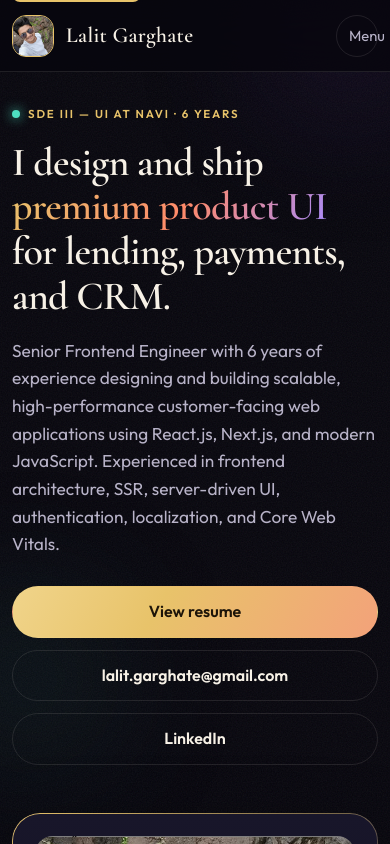
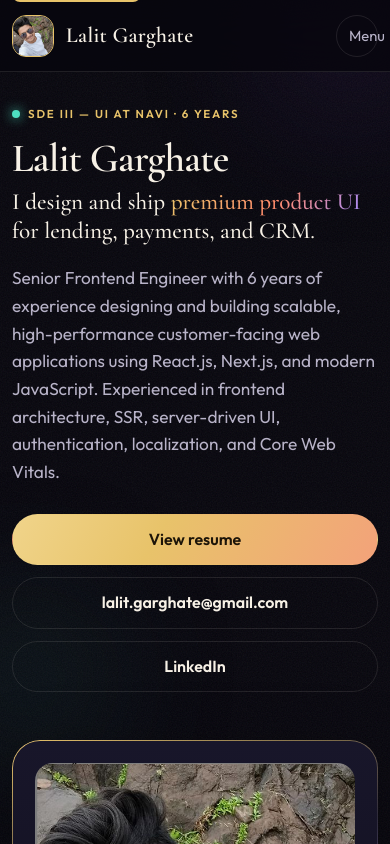
Before and after one commit to lalitlsg/lalitlsg-portfolio, a React (Create React App) app: page / in a window 390 px wide. Shown: the top 844 px of the page. Built offline with nearby package versions, Linux system fonts and the light colour scheme.

Commit message:
Put the name in the hero and clean up the mobile menu
Co-authored-by: Lalit Garghate <lalitlsg@users.noreply.github.com>

```diff
--- a/src/components/Hero.js
+++ b/src/components/Hero.js
@@ -10,9 +10,10 @@ export default function Hero() {
           <p className="eyebrow">
             <span className="dot" /> {profile.role} at {profile.company} · {profile.years} years
           </p>
-          <h1>
+          <h1>{profile.name}</h1>
+          <p className="display">
             I design and ship <span className="accent">premium product UI</span> for lending, payments, and CRM.
-          </h1>
+          </p>
           <p className="lede">{profile.summary}</p>
           <div className="actions">
             <a className="btn btn-primary" href={profile.resumeUrl} target="_blank" rel="noreferrer">
--- a/src/index.css
+++ b/src/index.css
@@ -126,9 +126,10 @@ button,
   position: sticky;
   top: 0;
   z-index: 20;
-  height: var(--nav);
+  min-height: var(--nav);
   display: flex;
-  align-items: center;
+  flex-direction: column;
+  justify-content: center;
   backdrop-filter: blur(18px);
   background: color-mix(in srgb, var(--bg) 78%, transparent);
   border-bottom: 1px solid var(--line);
@@ -244,8 +245,16 @@ h3 {
 }
 
 h1 {
-  font-size: clamp(2.6rem, 6vw, 5.1rem);
-  margin: 14px 0 18px;
+  font-size: clamp(2.8rem, 7vw, 5.4rem);
+  margin: 10px 0 8px;
+}
+
+.display {
+  font-family: "Cormorant Garamond", serif;
+  font-size: clamp(1.45rem, 3.2vw, 2.15rem);
+  line-height: 1.25;
+  margin-bottom: 18px;
+  max-width: 34ch;
 }
 
 .accent {
@@ -491,7 +500,7 @@ h2 {
 
 .chip {
   border: 1px solid var(--line);
-  background: var(--bg);
+  background: linear-gradient(180deg, rgba(167, 139, 250, 0.08), rgba(78, 224, 194, 0.06));
   color: var(--ink);
   border-radius: 999px;
   padding: 6px 12px;
@@ -638,15 +647,19 @@ h2 {
   .mobile-menu {
     display: flex;
     flex-direction: column;
-    gap: 8px;
-    padding: 12px 16px 20px;
-    border-bottom: 1px solid var(--line);
-    background: var(--bg);
+    gap: 4px;
+    width: 100%;
+    padding: 8px 16px 18px;
+    background: var(--bg-2);
   }
 
-  .mobile-menu a {
-    padding: 10px 4px;
+  .mobile-menu a,
+  .mobile-menu .icon-btn {
+    padding: 12px 8px;
     color: var(--ink);
+    width: 100%;
+    justify-content: flex-start;
+    border-radius: 12px;
   }
 
   .portrait {
```
